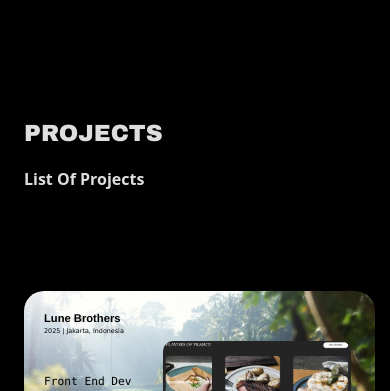
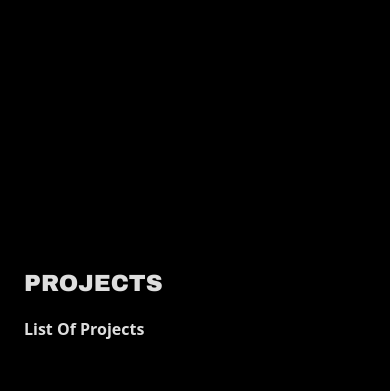
Before and after one commit to erickomarlin/My-Portfolio, a React (Vite) app: page / in a window 390 px wide. Shown: the part 739-1130 px from the top of the page. Built offline with nearby package versions, Linux system fonts and the light colour scheme.

Commit message:
update 02.16.2026

```diff
--- a/src/App.css
+++ b/src/App.css
@@ -657,6 +657,11 @@ a {
 }
 
 @media screen and (max-width: 480px) {
+  #page2 {
+    margin-top: 300px;
+    padding-top: 30px;
+  }
+
   .project-1 {
     height: 250px;
   }
```
